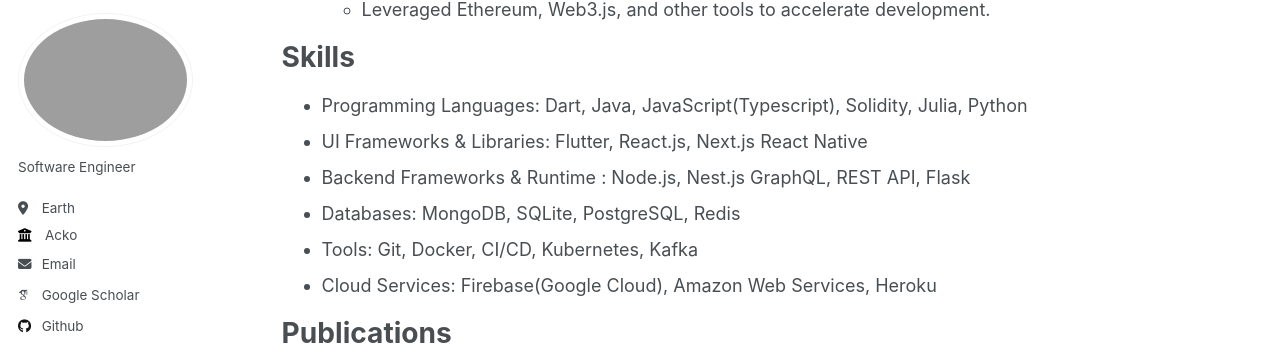
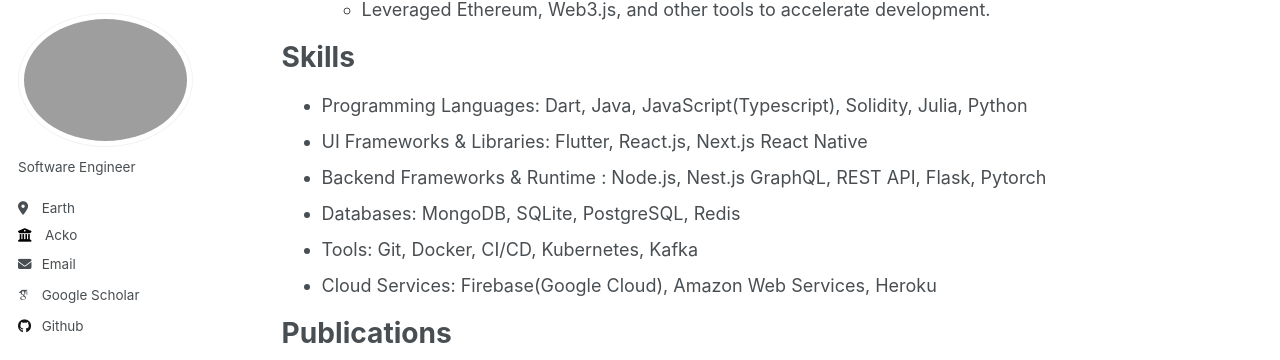
Before and after one commit to Sameerkash/Sameerkash.github.io, a Jekyll site: the page built from _pages/cv.md, in a window 1280 px wide and 900 px high, scrolled down 935 px. Shown: the part 93-453 px from the top of the window. Built offline with Jekyll 4.4.1, drawn with Linux system fonts in a browser that asks for light colours; some web fonts are replaced.

Commit message:
add Pytorch

```diff
--- a/_pages/cv.md
+++ b/_pages/cv.md
@@ -45,7 +45,7 @@ Skills
 ======
 * Programming Languages: Dart, Java, JavaScript(Typescript), Solidity, Julia, Python
 * UI Frameworks & Libraries: Flutter, React.js, Next.js React Native
-* Backend Frameworks & Runtime : Node.js, Nest.js GraphQL, REST API, Flask
+* Backend Frameworks & Runtime : Node.js, Nest.js GraphQL, REST API, Flask, Pytorch
 * Databases: MongoDB, SQLite, PostgreSQL, Redis
 * Tools: Git, Docker, CI/CD, Kubernetes, Kafka
 * Cloud Services: Firebase(Google Cloud), Amazon Web Services, Heroku
```
